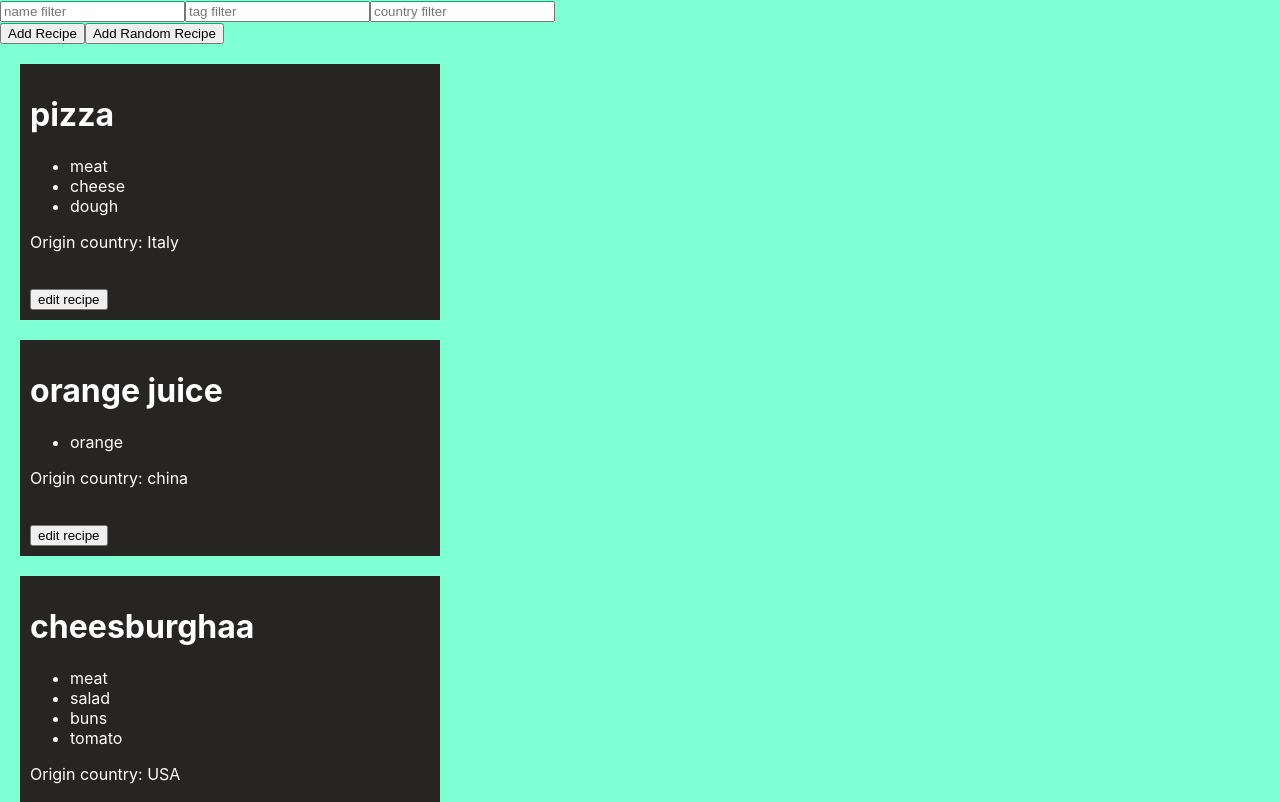
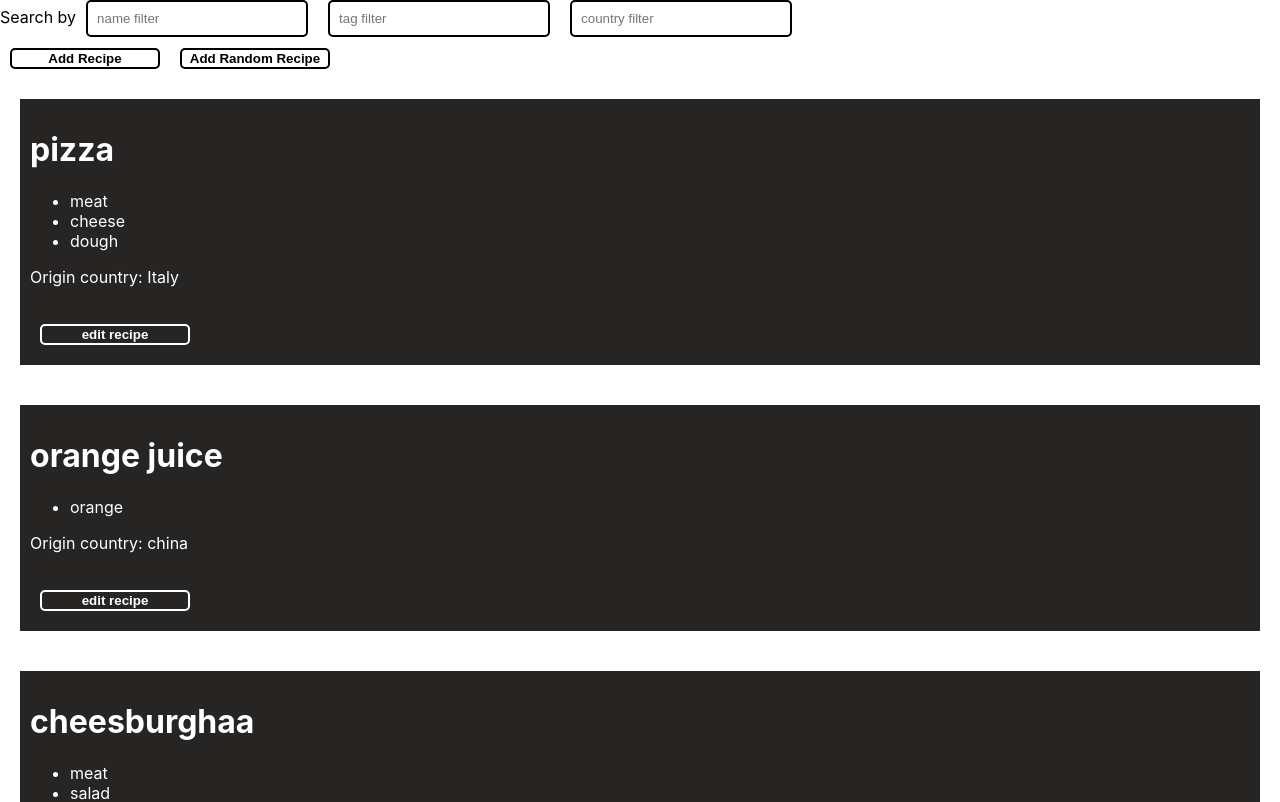
Before and after one commit to taurasdub/react-task, a React (Create React App) app: page / in a window 1280 px wide. Shown: the top 802 px of the page. Built offline with nearby package versions, Linux system fonts and the light colour scheme.

Commit message:
add very very very basic styling

```diff
--- a/src/App.css
+++ b/src/App.css
@@ -1,14 +1,51 @@
 #root {
-  color: white;
+  box-sizing: border-box;
 }
 
-body {
-  background-color: aquamarine;
+input {
+  width: 200px;
+  height: 100%;
+  border: 2px solid rgb(0, 0, 0);
+  border-radius: 5px;
+  outline: none;
+  background: none;
+  padding: 9px;
+  margin: 0 10px 10px 10px;
+}
+
+.btn {
+  width: 150px;
+  font-weight: bold;
+  height: auto;
+  border: 2px solid rgb(0, 0, 0);
+  border-radius: 5px;
+  outline: none;
+  background: none;
+  margin: 0 10px 10px 10px;
+}
+
+.btn:hover {
+  background-color: aqua;
+}
+
+.cards {
+  display: flex;
+  flex-direction: column;
+  justify-content: space-between;
 }
 
 .card-body {
   padding: 10px;
   margin: 20px;
-  width: 400px;
   background-color: rgb(39, 36, 36);
+  color: white;
 }
+
+.card-body .btn {
+  color: white;
+  border: 2px solid white;
+}
+
+.updateBody {
+  margin-left: 20px;
+}
--- a/src/components/Edit.js
+++ b/src/components/Edit.js
@@ -21,21 +21,38 @@ export default function Edit({ item, list, setList, setEdit }) {
   }
 
   return (
-    <div>
-      <input type="text" name="name" onChange={handleInput} value={item.name} />
+    <div className="updateBody">
+      <h1>Update recipe:</h1>
+      <form>
+        <label for="name">Name</label>
+        <input
+          type="text"
+          name="name"
+          onChange={handleInput}
+          value={item.name}
+        />
+        <label for="Country">Country</label>
         <input
           type="text"
           name="country"
           onChange={handleInput}
           value={item.country}
         />
-      <input type="text" name="tags" onChange={handleInput} value={item.tags} />
+        <label for="tags">Tags</label>
+        <input
+          type="text"
+          name="tags"
+          onChange={handleInput}
+          value={item.tags}
+        />
+        <label for="preparationInstructions">Preparation instructs</label>
         <input
           type="text"
           name="preparationInstructions"
           onChange={handleInput}
           value={item.preparationInstructions}
         />
+        <label for="ingredientsList">Ingredients</label>
         <input
           type="text"
           name="ingredientsList"
@@ -43,6 +60,7 @@ export default function Edit({ item, list, setList, setEdit }) {
           value={item.ingredientsList}
           placeholder="List of ingredients"
         />
+        <label for="tags">Image (url)</label>
         <input
           type="text"
           name="imageUrl"
@@ -50,6 +68,7 @@ export default function Edit({ item, list, setList, setEdit }) {
           onChange={handleInput}
           value={item.imageUrl}
         />
+        <label for="videoUrl">Video (url)</label>
         <input
           type="text"
           name="videoUrl"
@@ -57,9 +76,14 @@ export default function Edit({ item, list, setList, setEdit }) {
           onChange={handleInput}
           value={item.videoUrl}
         />
-      <button type="submit" onClick={() => dispatch(setEdit(false))}>
+        <button
+          type="submit"
+          onClick={() => dispatch(setEdit(false))}
+          className="btn"
+        >
           Update
         </button>
+      </form>
     </div>
   );
 }
--- a/src/components/NewRecipe.js
+++ b/src/components/NewRecipe.js
@@ -7,7 +7,6 @@ export default function NewRecipe({ setList, list }) {
 
   const dispatch = useDispatch();
 
-  // const [addRecipe, setAddRecipe] = useState(false);
   const [newRecipe, setNewRecipe] = useState({
     id: null,
     name: "",
@@ -38,11 +37,14 @@ export default function NewRecipe({ setList, list }) {
 
   function handleAddRecipe() {
     dispatch(setAddRecipe(!addRecipe));
+    setAddRecipe(!addRecipe);
   }
 
   return (
     <React.Fragment>
-      <button onClick={handleAddRecipe}>Add Recipe</button>
+      <button onClick={handleAddRecipe} className="btn">
+        Add Recipe
+      </button>
       {addRecipe && (
         <div>
           <input
@@ -94,7 +96,7 @@ export default function NewRecipe({ setList, list }) {
             value={newRecipe.videoUrl}
             placeholder="Video url"
           />
-          <button type="submit" onClick={handleSubmitNewRecipe}>
+          <button type="submit" onClick={handleSubmitNewRecipe} className="btn">
             Add
           </button>
         </div>
--- a/src/components/RandomRecipe.js
+++ b/src/components/RandomRecipe.js
@@ -17,5 +17,9 @@ export default function RandomRecipe({ setList, list }) {
       });
   }
 
-  return <button onClick={handleAddRandomRecipe}>Add Random Recipe</button>;
+  return (
+    <button onClick={handleAddRandomRecipe} className="btn">
+      Add Random Recipe
+    </button>
+  );
 }
--- a/src/components/RecipesList.js
+++ b/src/components/RecipesList.js
@@ -1,12 +1,12 @@
-import React, { useState } from "react";
+import data from "./Data";
 import Edit from "./Edit";
 import NewRecipe from "./NewRecipe";
 import RandomRecipe from "./RandomRecipe";
-import data from "./Data";
-import { useDispatch, useSelector } from "react-redux";
+import React, { useState } from "react";
 import { setFilter } from "../redux/filter";
 import { setExtendedInformation } from "../redux/extendedInfo";
 import { setEdit } from "../redux/edit";
+import { useDispatch, useSelector } from "react-redux";
 
 export default function RecipesList() {
   const filter = useSelector((state) => state.filter);
@@ -47,8 +47,10 @@ export default function RecipesList() {
   }
 
   return (
-    <div>
+    <React.Fragment>
+      <header>
         <form>
+          <label>Search by</label>
           <input
             type="text"
             name="name"
@@ -71,8 +73,10 @@ export default function RecipesList() {
             onChange={handleFilter}
           />
         </form>
+      </header>
       <NewRecipe setList={setList} list={list} />
       <RandomRecipe setList={setList} list={list} />
+      <div className="cards">
         {filteredRecipes.map((item) =>
           edit === item.id ? (
             <Edit item={item} list={list} setList={setList} setEdit={setEdit} />
@@ -134,10 +138,13 @@ export default function RecipesList() {
                 </React.Fragment>
               )}
               <br />
-            <button onClick={() => handleEdit(item.id)}>edit recipe</button>
+              <button onClick={() => handleEdit(item.id)} className="btn">
+                edit recipe
+              </button>
             </div>
           )
         )}
       </div>
+    </React.Fragment>
   );
 }
--- /dev/null
+++ b/src/redux/newRecipeSlice.js
@@ -0,0 +1,26 @@
+import { createSlice } from "@reduxjs/toolkit";
+
+const initialState = {
+  id: null,
+  name: "",
+  tags: [],
+  country: "",
+  preparationInstructions: [],
+  ingredientsList: [],
+  imageUrl: "",
+  videoUrl: "",
+};
+
+const newRecipeSlice = createSlice({
+  name: "newRecipe",
+  initialState,
+  reducers: {
+    setAddRecipe: (state, action) => {
+      return action.payload;
+    },
+  },
+});
+
+export const { setAddRecipe } = newRecipeSlice.actions;
+
+export default newRecipeSlice.reducer;
--- a/src/redux/store.js
+++ b/src/redux/store.js
@@ -4,6 +4,7 @@ import extendedReducer from "./extendedInfo";
 import editReducer from "./edit";
 import listReducer from "./list";
 import addReducer from "./addRecipe";
+import newRecipeReducer from "./newRecipeSlice";
 
 export const store = configureStore({
   reducer: {
@@ -12,5 +13,6 @@ export const store = configureStore({
     edit: editReducer,
     list: listReducer,
     addRecipe: addReducer,
+    newRecipe: newRecipeReducer,
   },
 });
```
Lines whose indentation alone changed are shown as unchanged.
